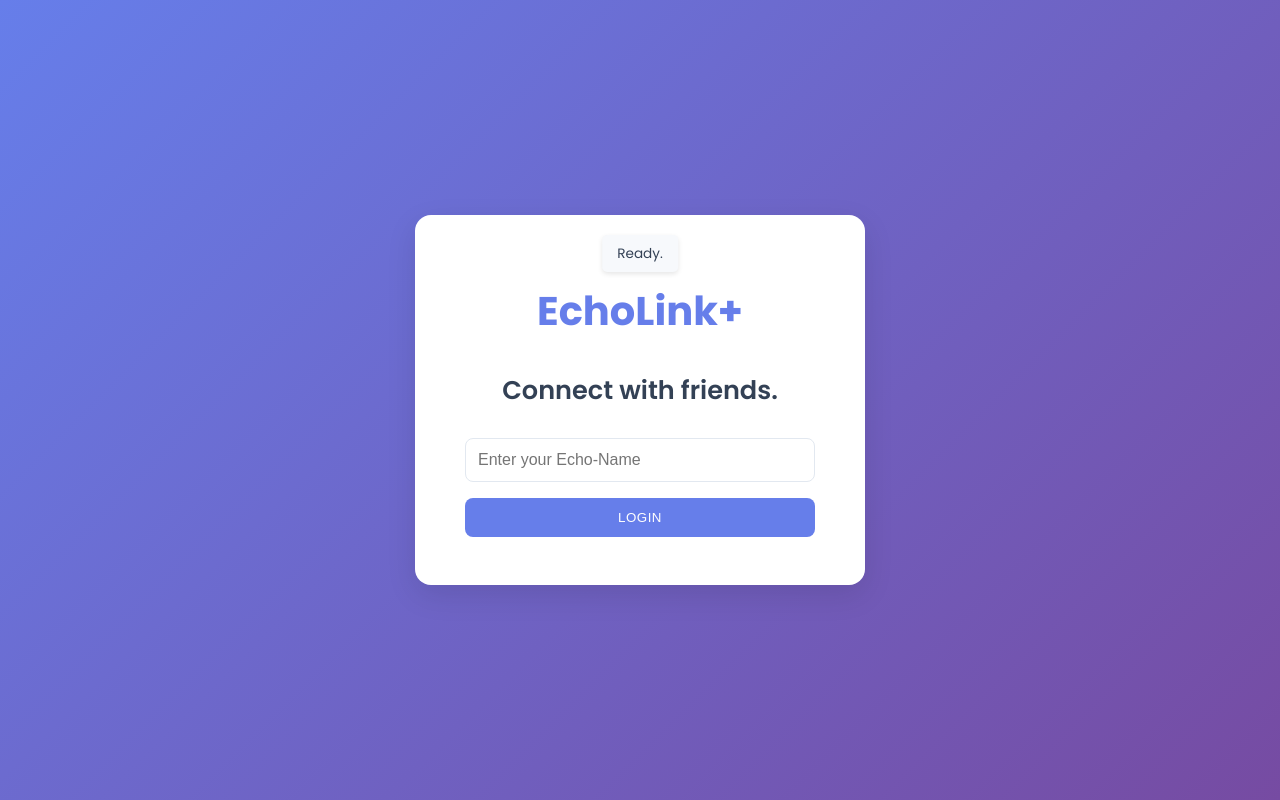
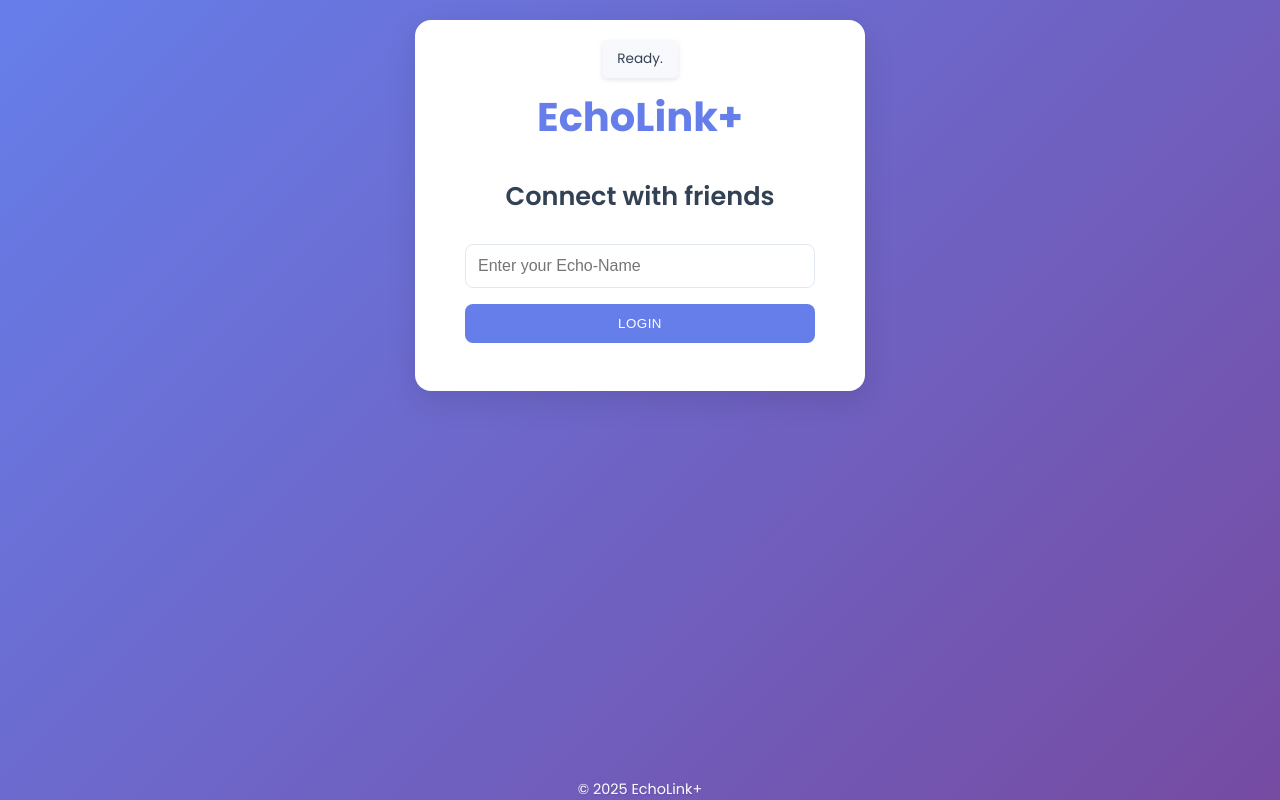
Before and after one commit to Mantonggopep/echolinkplus, a plain HTML site: page frontend/index.html in a window 1280 px wide. Drawn offline with Linux system fonts and the light colour scheme.

Commit message:
Update index.html

```diff
--- a/frontend/index.html
+++ b/frontend/index.html
@@ -14,14 +14,16 @@
 
         <h1>EchoLink+</h1>
 
+        <!-- Login -->
         <div id="login-view">
-            <h2>Connect with friends.</h2>
+            <h2>Connect with friends</h2>
             <form id="loginForm">
                 <input type="text" id="usernameInput" placeholder="Enter your Echo-Name" required>
                 <button type="submit">Login</button>
             </form>
         </div>
 
+        <!-- App -->
         <div id="app-view" class="hidden">
             <div class="logged-info">
                 <p>Logged in as: <span id="logged-username"></span></p>
@@ -44,9 +46,9 @@
             <audio id="remoteAudio" autoplay></audio>
             <audio id="localAudio" autoplay muted></audio>
         </div>
-
     </div>
 
+    <!-- Incoming Call Modal -->
     <div id="incoming-call-modal" class="hidden">
         <div id="incoming-call-content">
             <h2 id="incoming-caller-name">Incoming call from [Caller Name]</h2>
@@ -59,9 +61,12 @@
 
     <audio id="ringtone" src="sounds/ringtone.mp3" loop preload="auto"></audio>
 
+    <footer>
+        &copy; <span id="currentYear"></span> EchoLink+
+    </footer>
+
     <script src="app.js"></script>
     <script>
-        // Set current year in footer
         document.getElementById('currentYear').textContent = new Date().getFullYear();
     </script>
 </body>
```
